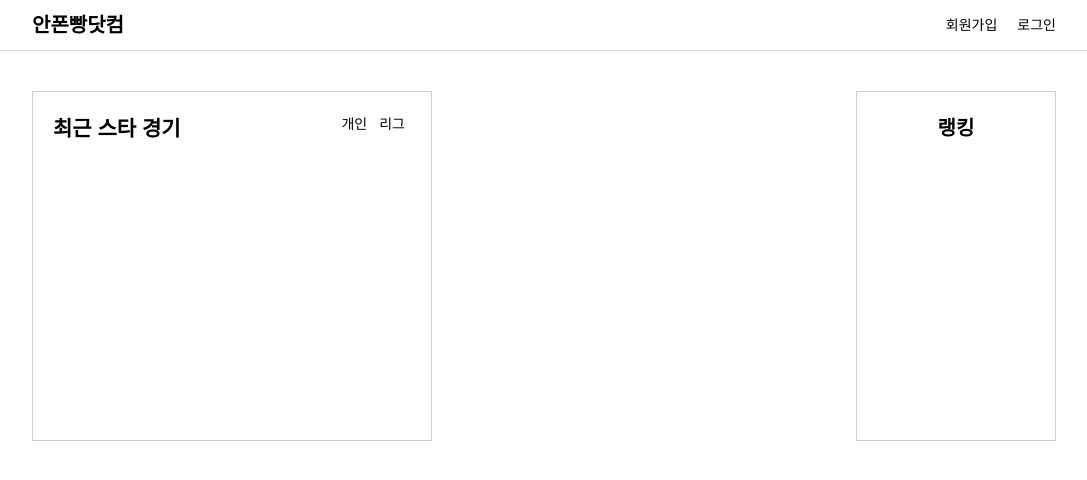
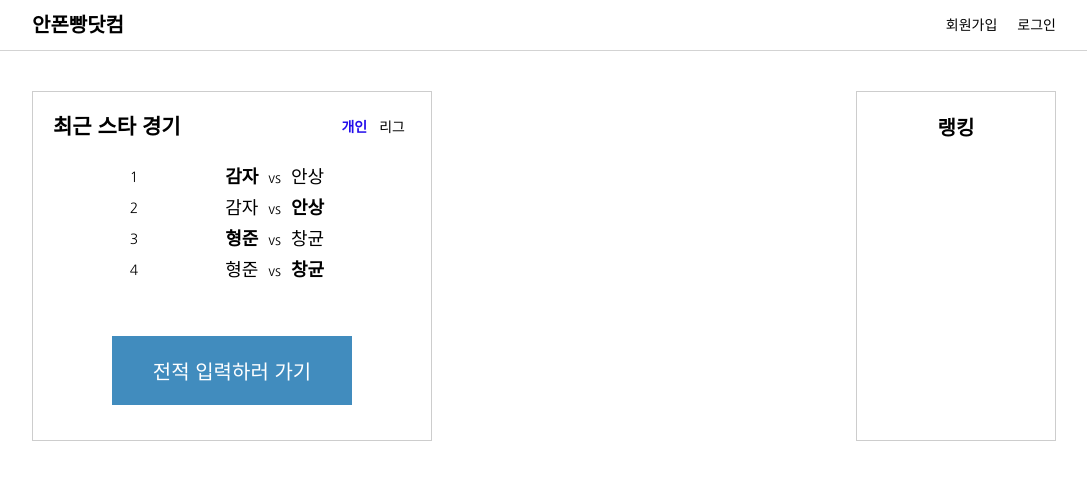
Before and after one commit to jooa7878/apbbangdotcom, a React (Create React App) app in the folder client/: page / in a window 1280 px wide. Shown: the top 480 px of the page, without its empty margins (96-1183 px from the left). Built offline with nearby package versions, Linux system fonts and the light colour scheme.

Commit message:
feat : record component

```diff
--- a/client/src/components/Record.js
+++ b/client/src/components/Record.js
@@ -1,14 +1,109 @@
-import React from "react";
+import React, { useState } from "react";
+import { Link } from "react-router-dom";
+
 import "../style/Record.scss";
 
+const dummyData_1on1 = [
+  { id: 0, player_1: "감자", player_2: "안상", winner_player: 1 },
+  { id: 1, player_1: "감자", player_2: "안상", winner_player: 2 },
+  { id: 2, player_1: "형준", player_2: "창균", winner_player: 1 },
+  { id: 3, player_1: "형준", player_2: "창균", winner_player: 2 },
+];
+
+const dummyData_league = [
+  {
+    id: 0,
+    player_1: ["안상", "감자", "창균", "승찬"],
+    player_2: ["원모", "준영", "형준", "지원"],
+    winner_player: 1,
+  },
+  {
+    id: 1,
+    player_1: ["안상", "감자", "창균", "승찬"],
+    player_2: ["원모", "준영", "형준", "지원"],
+    winner_player: 2,
+  },
+  {
+    id: 2,
+    player_1: ["안상", "감자", "창균", "승찬"],
+    player_2: ["원모", "준영", "형준", "지원"],
+    winner_player: 1,
+  },
+  {
+    id: 3,
+    player_1: ["안상", "감자", "창균", "승찬"],
+    player_2: ["원모", "준영", "형준", "지원"],
+    winner_player: 2,
+  },
+];
+
 function Record() {
+  const [flag, setFlag] = useState("1on1");
+
+  function rendering(flag) {
+    const renderList = [];
+    let list = [];
+
+    if (flag === "personal") list = dummyData_1on1;
+    else list = dummyData_league;
+
+    for (let i = 0; i < 4; i++) {
+      renderList.push(
+        <li className="record_item">
+          <span className="record_num">{list[i].id + 1}</span>
+          <div className="record_info">
+            {list[i].winner_player === 1 ? (
+              <>
+                <span className="record_span winner">{list[i].player_1}</span>
+                vs
+                <span className="record_span">{list[i].player_2}</span>
+              </>
+            ) : (
+              <>
+                <span className="record_span">{list[i].player_1}</span>
+                vs
+                <span className="record_span winner">{list[i].player_2}</span>
+              </>
+            )}
+          </div>
+        </li>
+      );
+    }
+
+    return renderList;
+  }
+
   return (
     <div className="record_container">
       <h2 className="record_title">최근 스타 경기</h2>
       <div className="record_btn_container">
-        <button className="btn">개인</button>
-        <button className="btn">리그</button>
+        <button
+          className="btn selected"
+          onClick={(e) => {
+            document.querySelector(".selected").classList.remove("selected");
+            setFlag("1on1");
+            e.target.classList.add("selected");
+          }}
+        >
+          개인
+        </button>
+        <button
+          className="btn"
+          onClick={(e) => {
+            document.querySelector(".selected").classList.remove("selected");
+            setFlag("league");
+            e.target.classList.add("selected");
+          }}
+        >
+          리그
+        </button>
       </div>
+      <ul className="record_list">
+        {flag === "1on1" ? rendering("personal") : rendering("league")}
+      </ul>
+      <Link to="/createrecord" class="record_link">
+        전적 입력하러 가기
+      </Link>
     </div>
   );
 }
--- /dev/null
+++ b/client/src/pages/CreateRecord.js
@@ -0,0 +1,7 @@
+import React from "react";
+
+function CreateRecord() {
+  return <h1>HelloWorld</h1>;
+}
+
+export default CreateRecord;
--- a/client/src/shared/App.js
+++ b/client/src/shared/App.js
@@ -5,6 +5,7 @@ import Navbar from "../components/Navbar";
 import SignIn from "../pages/SignIn";
 import SignUp from "../pages/SignUp";
 import Home from "../pages/Home";
+import CreateRecord from "../pages/CreateRecord";
 import "../style/App.scss";
 
 function App() {
@@ -17,6 +18,7 @@ function App() {
             <Route path="/" exact component={Home} />
             <Route path="/signup" exact component={SignUp} />
             <Route path="/signin" exact component={SignIn} />
+            <Route path="/createrecord" exact component={CreateRecord} />
           </main>
         </BrowserRouter>
         {/* <Footer></Footer> */}
--- a/client/src/style/Record.scss
+++ b/client/src/style/Record.scss
@@ -14,14 +14,55 @@
 
   .record_title {
     float: left;
+    width: 200px;
+    line-height: 30px;
   }
+
   .record_btn_container {
     float: right;
+    width: 150px;
+    text-align: right;
+    line-height: 30px;
 
     .btn {
       border: 0;
       background-color: transparent;
       cursor: pointer;
+
+      &.selected {
+        color: #230deb;
+        font-weight: bold;
+      }
     }
   }
 }
+
+.record_list {
+  margin: 50px 0;
+
+  .record_item {
+    display: flex;
+    justify-content: space-evenly;
+    line-height: 30px;
+    .record_span {
+      margin: 0 10px;
+      font-size: 18px;
+
+      &.winner {
+        font-weight: bold;
+      }
+    }
+  }
+}
+
+.record_link {
+  display: block;
+  margin: 0 auto;
+  text-align: center;
+  width: 200px;
+  background-color: #287db6e1;
+  padding: 20px;
+  font-size: 20px;
+  color: #fff;
+  transition: 0.2s;
+}
```
